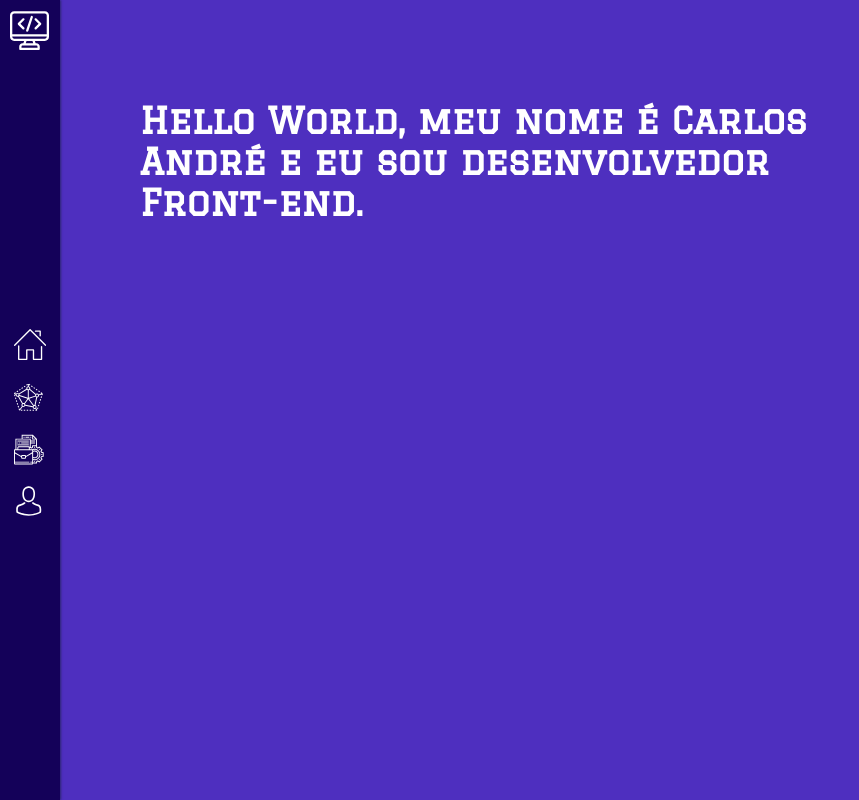
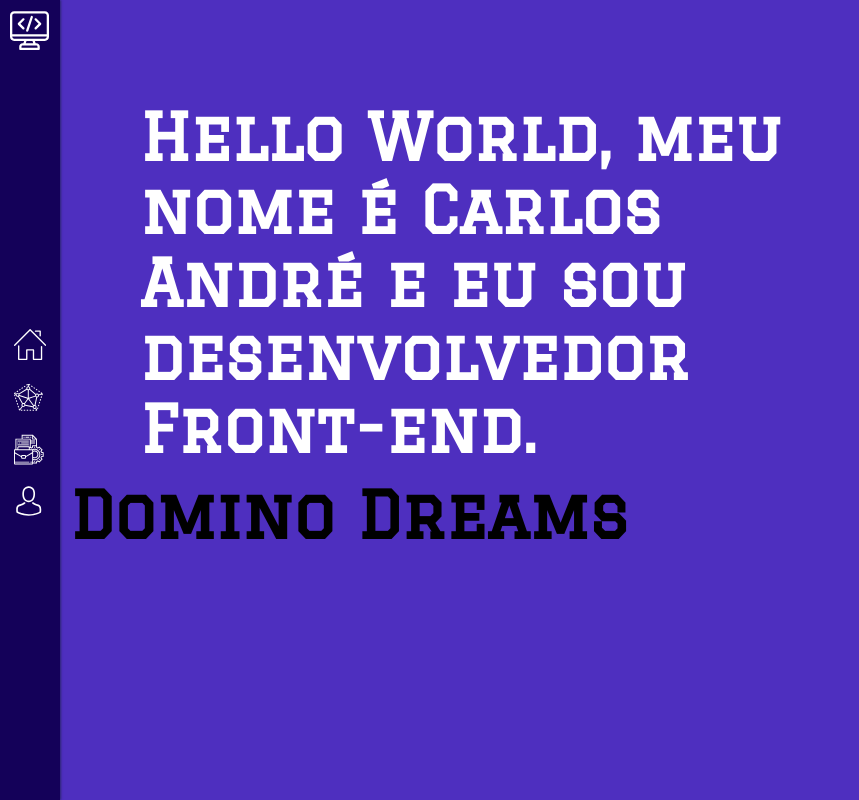
Before and after one commit to carlos-dev/site-portfolio, an Angular app: page / in a window 1280 px wide. Shown: the top 800 px of the page, without its empty margins (0-859 px from the left). Built offline with nearby package versions, Linux system fonts and the light colour scheme.

Commit message:
importando e habilitando o animejs na home

```diff
--- a/src/app/home/home.component.css
+++ b/src/app/home/home.component.css
@@ -0,0 +1,7 @@
+.ml10 .letter {
+    transform-origin: 0 0;
+}
+
+body {
+    background: #423441;
+}
--- a/src/app/home/home.component.html
+++ b/src/app/home/home.component.html
@@ -1,5 +1,11 @@
-<main>
-  <h2>
-    <span class="letters"> Hello World, meu nome é Carlos André e eu sou desenvolvedor Front-end.</span>
+<main (click)="teste()">
+  <h2 class="ml10">
+    <span class="letters" > Hello World, meu nome é Carlos André e eu sou desenvolvedor Front-end.</span>
   </h2>
+
+  <h1 class="ml10">
+    <span class="text-wrapper" >
+      <span class="letters" #title>Domino Dreams</span>
+    </span>
+  </h1>
 </main>
--- a/src/app/home/home.component.ts
+++ b/src/app/home/home.component.ts
@@ -1,14 +1,36 @@
-import { Component, OnInit } from '@angular/core';
-
+import { Component, OnInit, ViewChild, ElementRef } from '@angular/core';
+import anime from '../../../node_modules/animejs/lib/anime.es.js';
 @Component({
   selector: 'app-home',
   templateUrl: './home.component.html',
   styleUrls: ['./home.component.css']
 })
 export class HomeComponent implements OnInit {
-  textWrapper = document.querySelector('.letters');
+  @ViewChild('title') textWrapper: ElementRef;
 
+  constructor() {
+  }
+
+  teste() {
+    console.log(this.textWrapper);
+    this.textWrapper.nativeElement.innerHTML = this.textWrapper.nativeElement.textContent.replace(/([^\x00-\x80]|\w)/g, "<span class='letter'>$&</span>");
+
+    anime.timeline({loop: true})
+  .add({
+    targets: '.ml10 .letter',
+    rotateY: [-90, 0],
+    duration: 1300,
+    delay: function(el, i) {
+      return 45 * i;
+    }
+  }).add({
+    targets: '.ml10',
+    opacity: 0,
+    duration: 1000,
+    easing: "easeOutExpo",
+    delay: 1000
+  });
+  }
   ngOnInit() {
   }
-
 }
--- a/src/styles.css
+++ b/src/styles.css
@@ -46,6 +46,28 @@ li {
     list-style-type: none;
 }
 
+
+.ml10 {
+    position: relative;
+    font-weight: 900;
+    font-size: 4em;
+  }
+
+  .ml10 .text-wrapper {
+    position: relative;
+    display: inline-block;
+    padding-top: 0.2em;
+    padding-right: 0.05em;
+    padding-bottom: 0.1em;
+    overflow: hidden;
+  }
+
+  .ml10 .letter {
+    display: inline-block;
+    line-height: 1em;
+    transform-origin: 0 0;
+  }
+
 @media (max-width: 1440px) {
     h2 {
         font-size: 42px;
```
Also changed, not shown: src/assets/js/script.js (added, +19 -0 lines).
